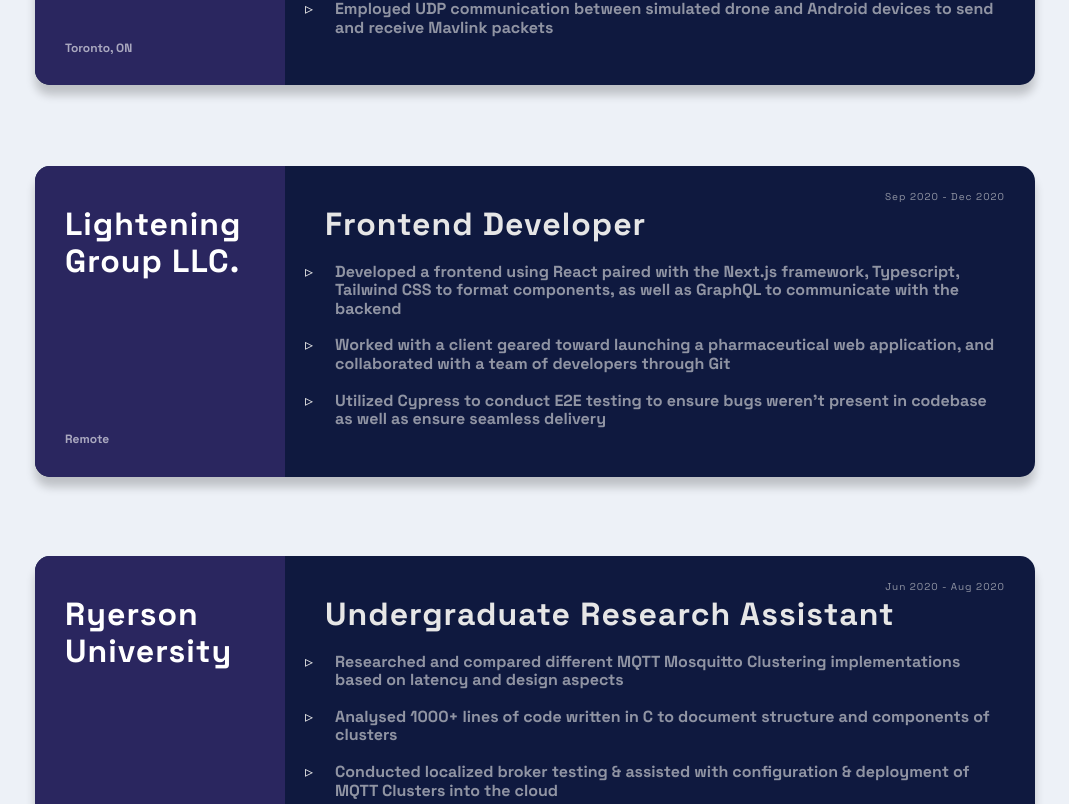
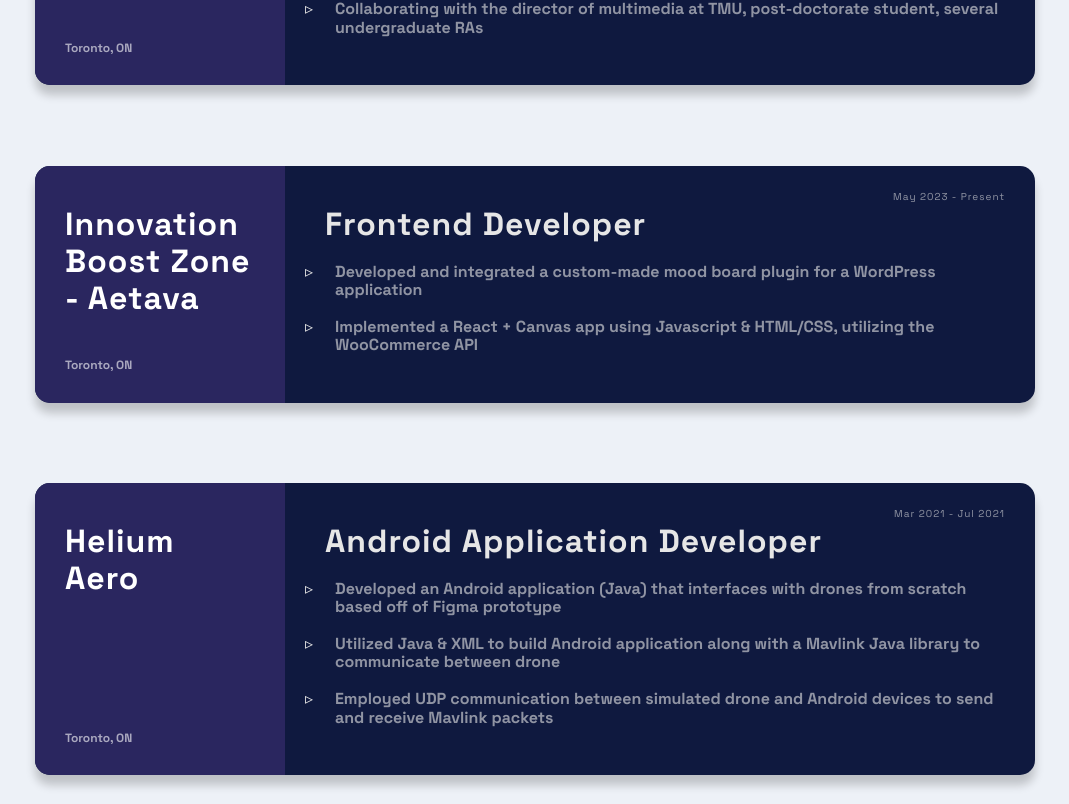
Before and after one commit to DeluxeViper/DeluxeViper.github.io, a Next.js app: page / in a window 1280 px wide. Shown: the part 2152-2956 px from the top of the page, without its empty margins (105-1174 px from the left). Built offline with nearby package versions, Linux system fonts and the light colour scheme.

Commit message:
feat(work + projects): added RA, Aetava work + ATS project

```diff
--- a/src/constants/constants.js
+++ b/src/constants/constants.js
@@ -32,6 +32,31 @@
   },
   {
     id: 2,
+    company: "Toronto Metropolitan University",
+    title: "Research Assistant",
+    location: "Toronto, ON",
+    description: [
+      "Spearheading the development of efficient ML models for in-game emotion recognition for therapeutic VR games",
+      "Explored and implemented custom ML (CNN) model deployment onto Unity3D with C# on several OS (Android, etc.)",
+      "Collaborating with the director of multimedia at TMU, post-doctorate student, several undergraduate RAs",
+    ],
+    startDate: "May 2023",
+    endDate: "Present",
+  },
+  {
+    id: 3,
+    company: "Innovation Boost Zone - Aetava",
+    title: "Frontend Developer",
+    location: "Toronto, ON",
+    description: [
+      "Developed and integrated a custom-made mood board plugin for a WordPress application",
+      "Implemented a React + Canvas app using Javascript & HTML/CSS, utilizing the WooCommerce API",
+    ],
+    startDate: "May 2023",
+    endDate: "Present",
+  },
+  {
+    id: 4,
     company: "Helium Aero",
     title: "Android Application Developer",
     location: "Toronto, ON",
@@ -44,7 +69,7 @@
     endDate: "Jul 2021",
   },
   {
-    id: 3,
+    id: 5,
     company: "Lightening Group LLC.",
     title: "Frontend Developer",
     location: "Remote",
@@ -57,8 +82,8 @@
     endDate: "Dec 2020",
   },
   {
-    id: 4,
-    company: "Ryerson University",
+    id: 6,
+    company: "Toronto Metropolitan University",
     title: "Undergraduate Research Assistant",
     location: "Toronto, ON",
     description: [
@@ -70,7 +95,7 @@
     endDate: "Aug 2020",
   },
   {
-    id: 5,
+    id: 7,
     company: "Balancever",
     title: "Android Developer",
     location: "Toronto, ON",
@@ -213,12 +238,26 @@
     code: "https://github.com/DeluxeViper/TorrentClone",
     demo: "",
   },
+  {
+    id: 7,
+    title: "Air Traffic Control System",
+    short_description: "Distributed System - CLI Application",
+    description:
+      "Collaborated with a team of 4 individuals to create an Air Traffic Control System that uses technologies such as RabbitMQ and gRPC to ensure a distributed, scalable, secure and robust system inspired by the AeroMACS communication system (with some modifications).",
+    image: `images/ATS.jpg`,
+    tags: ["Python", "RabbitMQ", "gRPC", "Docker compose"],
+    code: "https://github.com/nigel5/air-traffic-control-system",
+    demo: "",
+  },
 ];
 
 export const TimeLineData = [
   {
     year: 2018,
-    text: "Started Computer Engineering (B. Eng) at Ryerson University",
+    text: "Started Computer Engineering (B. Eng) at Toronto Metropolitan University",
   },
-  { year: 2023, text: "Expected Graduation" },
+  {
+    year: 2023,
+    text: "Graduated w/ Academic Distinction at Toronto Metropolitan University",
+  },
 ];
```
Also changed, not shown: public/images/ATS.jpg (added).
